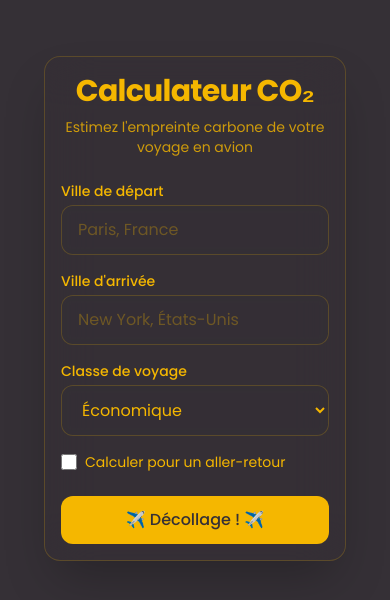
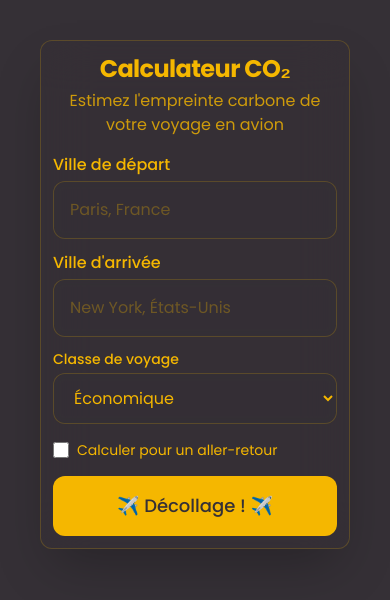
Before and after one commit to FCHDev/co2tripcalculator, a Next.js app: page / in a window 390 px wide. Shown: the top 600 px of the page. Built offline with nearby package versions, Linux system fonts and the light colour scheme.

Commit message:
patch 1.9 - Amélioration pour mobile

```diff
--- a/app/components/CarbonCalculator.tsx
+++ b/app/components/CarbonCalculator.tsx
@@ -166,43 +166,43 @@ export default function CarbonCalculator() {
   };
 
   return (
-    <div className="min-h-screen bg-[#353036] py-6 sm:py-12 px-3 sm:px-6 lg:px-8 relative">
-      <div className="max-w-3xl mx-auto relative">
-        <div className="backdrop-blur-xl bg-[#353036]/30 rounded-2xl sm:rounded-3xl shadow-2xl p-4 sm:p-8 space-y-6 sm:space-y-8 border border-[#F5B700]/20">
+    <div className="min-h-screen bg-[#353036] py-2 sm:py-6 px-2 sm:px-3 lg:px-8 relative">
+      <div className="max-w-3xl mx-auto relative h-full">
+        <div className="backdrop-blur-xl bg-[#353036]/30 rounded-xl sm:rounded-2xl shadow-2xl p-3 sm:p-8 space-y-4 sm:space-y-6 border border-[#F5B700]/20">
           <div className="text-center">
-            <h1 className="text-3xl sm:text-4xl font-bold tracking-tight text-[#F5B700]">
+            <h1 className="text-2xl sm:text-4xl font-bold tracking-tight text-[#F5B700]">
               Calculateur CO₂
             </h1>
-            <p className="mt-2 text-sm sm:text-base text-[#F5B700]/80">
+            <p className="mt-1 sm:mt-2 text-base sm:text-base text-[#F5B700]/80">
               Estimez l&apos;empreinte carbone de votre voyage en avion
             </p>
           </div>
 
-          <form onSubmit={calculateCarbonFootprint} className="space-y-6">
-            <div className="space-y-4">
+          <form onSubmit={calculateCarbonFootprint} className="space-y-4 sm:space-y-6">
+            <div className="space-y-3 sm:space-y-4">
               <div className="group">
-                <label className="block text-sm font-medium text-[#F5B700] mb-1">
+                <label className="block text-base sm:text-sm font-medium text-[#F5B700] mb-1">
                   Ville de départ
                 </label>
                 <input
                   type="text"
                   value={departCity}
                   onChange={(e) => setDepartCity(e.target.value)}
-                  className="w-full px-4 py-3 rounded-xl border border-[#F5B700]/20 bg-[#353036]/50 focus:border-[#F5B700] focus:ring-2 focus:ring-[#F5B700]/50 transition-all duration-300 text-[#F5B700] placeholder-[#F5B700]/30 backdrop-blur-sm"
+                  className="w-full px-4 py-4 sm:py-3 text-base rounded-xl border border-[#F5B700]/20 bg-[#353036]/50 focus:border-[#F5B700] focus:ring-2 focus:ring-[#F5B700]/50 transition-all duration-300 text-[#F5B700] placeholder-[#F5B700]/30 backdrop-blur-sm"
                   placeholder="Paris, France"
                   required
                 />
               </div>
 
               <div className="group">
-                <label className="block text-sm font-medium text-[#F5B700] mb-1">
+                <label className="block text-base sm:text-sm font-medium text-[#F5B700] mb-1">
                   Ville d&apos;arrivée
                 </label>
                 <input
                   type="text"
                   value={arrivalCity}
                   onChange={(e) => setArrivalCity(e.target.value)}
-                  className="w-full px-4 py-3 rounded-xl border border-[#F5B700]/20 bg-[#353036]/50 focus:border-[#F5B700] focus:ring-2 focus:ring-[#F5B700]/50 transition-all duration-300 text-[#F5B700] placeholder-[#F5B700]/30 backdrop-blur-sm"
+                  className="w-full px-4 py-4 sm:py-3 text-base rounded-xl border border-[#F5B700]/20 bg-[#353036]/50 focus:border-[#F5B700] focus:ring-2 focus:ring-[#F5B700]/50 transition-all duration-300 text-[#F5B700] placeholder-[#F5B700]/30 backdrop-blur-sm"
                   placeholder="New York, États-Unis"
                   required
                 />
@@ -242,7 +242,7 @@ export default function CarbonCalculator() {
             <button
               type="submit"
               disabled={loading}
-              className="w-full bg-[#F5B700] text-[#353036] py-3 px-6 rounded-xl font-medium focus:outline-none focus:ring-2 focus:ring-[#F5B700]/50 focus:ring-offset-2 focus:ring-offset-[#353036] transition-all duration-300 disabled:opacity-50 disabled:cursor-not-allowed transform hover:scale-[1.02] active:scale-[0.98] hover:bg-[#F5B700]/90"
+              className="w-full bg-[#F5B700] text-[#353036] py-4 sm:py-3 px-6 text-lg sm:text-base rounded-xl font-medium focus:outline-none focus:ring-2 focus:ring-[#F5B700]/50 focus:ring-offset-2 focus:ring-offset-[#353036] transition-all duration-300 disabled:opacity-50 disabled:cursor-not-allowed transform hover:scale-[1.02] active:scale-[0.98] hover:bg-[#F5B700]/90"
             >
               {loading ? (
                 <span className="flex items-center justify-center">
@@ -265,13 +265,13 @@ export default function CarbonCalculator() {
           {result && result.details && result.details.cities && result.details.alternatives && (
             <div className="space-y-4 sm:space-y-6">
               {/* Conteneur principal des résultats */}
-              <div className="backdrop-blur-xl bg-[#353036]/40 p-4 sm:p-8 rounded-xl border border-[#F5B700]/30 shadow-lg">
+              <div className="backdrop-blur-xl bg-[#353036]/40 p-3 sm:p-8 rounded-xl border border-[#F5B700]/30 shadow-lg">
                 {/* En-tête avec effet de séparation */}
                 <div className="relative pb-4 sm:pb-6 mb-4 sm:mb-6">
                   <h2 className="text-xl sm:text-2xl font-bold text-[#F5B700] mb-2">
                     Résultats {isRoundTrip ? '(Aller-retour)' : '(Aller simple)'}
                   </h2>
-                  <p className="text-xs sm:text-sm text-[#F5B700]/70 flex items-center gap-2">
+                  <p className="text-sm sm:text-xs text-[#F5B700]/70 flex items-center gap-2">
                     <span className="flex items-center">
                       {result.details.cities.depart?.countryCode &&
                         getFlag(result.details.cities.depart.countryCode)
```
